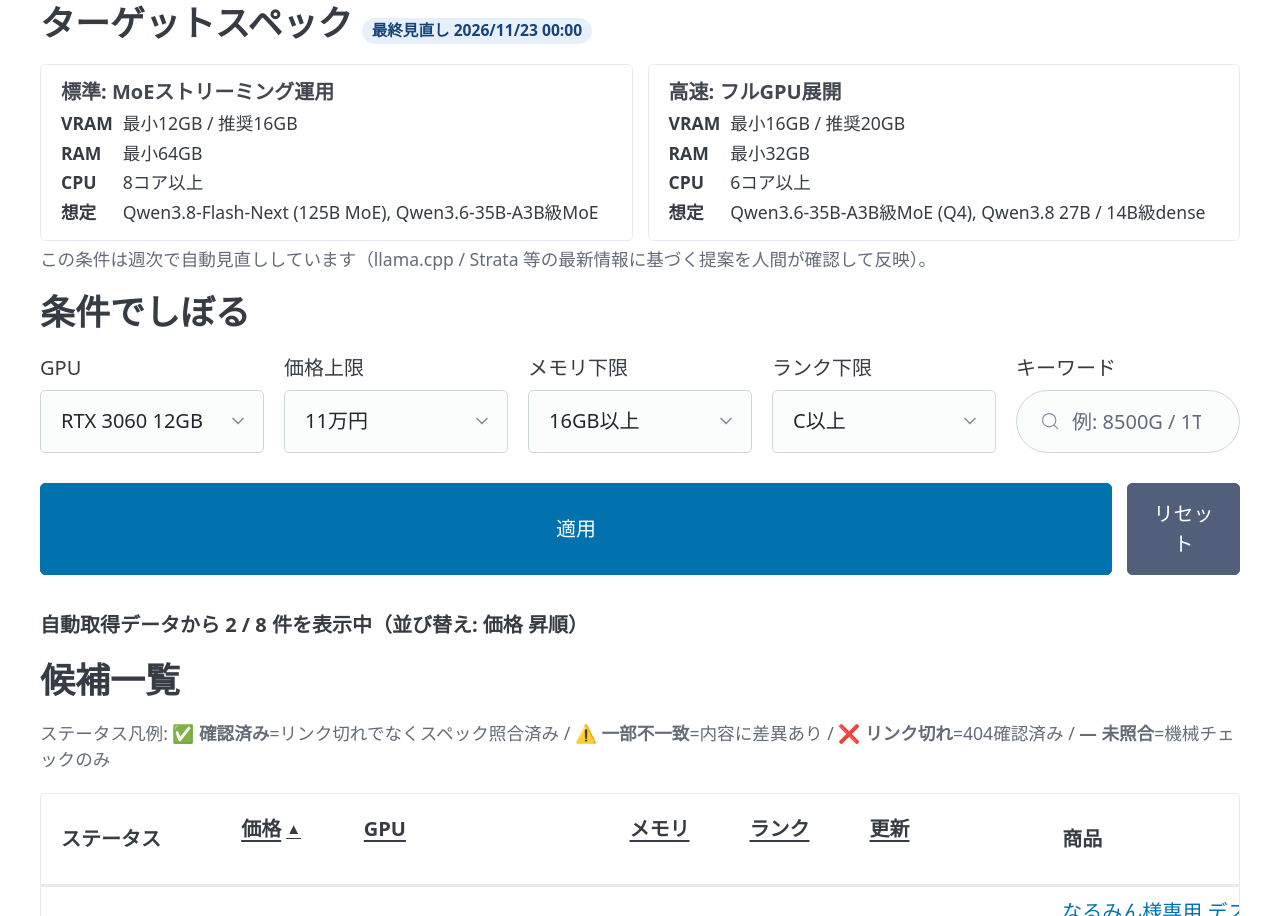
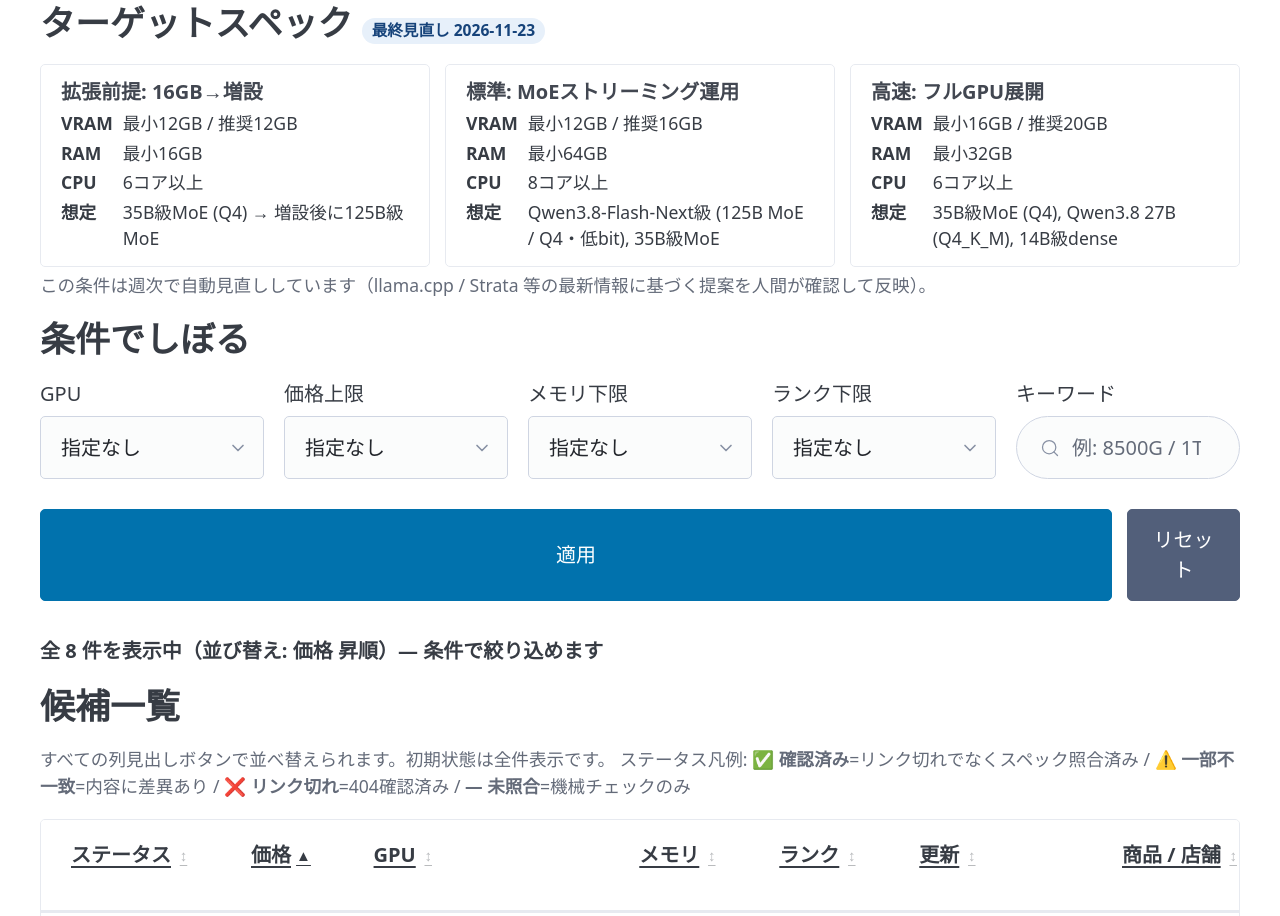
Before and after one commit to terisuke/used-pc-search-lp, a website: page index.html in a window 1280 px wide. Shown: the part 252-1168 px from the top of the page. Drawn offline with Linux system fonts and the light colour scheme.

Commit message:
fix: adversarial review round 1 — show all by default, sort every column, upgrade-base profile
Owner feedback: (1) default filters hid 6 of 8 rows (extraction nulls + strict defaults) — all filter defaults are now 指定なし so the full list is visible and the status line explains filtering; (2) every column is now sortable (status + shop added; GPU/RAM/rank/updated already), persistent arrow affordance (↕ placeholder, ▲/▼ on active), aria-sort kept in sync via textContent updates instead of span re-creation; (3) target spec gains an upgrade-base profile (16GB RAM now valid as an expand-later base; ram tiers 16/32/64) reflected in config, displayed spec data, and the weekly spec-review prompt; (4) detail panel shows the page-side price; date-only reviewed_at renders as date.

Agent-Lane: opencode

```diff
--- a/assets/css/app.css
+++ b/assets/css/app.css
@@ -111,6 +111,18 @@
 }
 .sort-btn .arrow {
   font-size: 0.75em;
+  min-width: 1em;
+  display: inline-block;
+}
+.sort-btn .arrow:empty::before {
+  content: "↕";
+  opacity: 0.35;
+}
+#items-table tbody tr:hover td {
+  background: color-mix(in srgb, var(--pico-primary) 7%, transparent);
+}
+@media (prefers-reduced-transparency: reduce) {
+  #items-table tbody tr:hover td { background: none; }
 }
 tr.row-sold-out td {
   opacity: 0.6;
--- a/assets/js/app.js
+++ b/assets/js/app.js
@@ -110,6 +110,12 @@
     });
   }
 
+  const SORT_LABEL = {
+    price_yen: "価格", gpu: "GPU", ram_gb: "メモリ", rank: "ランク",
+    updated_at: "更新", status: "ステータス", shop: "店舗",
+  };
+  const STATUS_RANK = { verified: 0, partial: 1, unchecked: 2, mismatch: 3, missing: 4 };
+
   /* --- ソート --- */
   function cmp(a, b) {
     const k = state.sortKey;
@@ -121,6 +127,10 @@
       d = nullsLast(a.rank, b.rank) || (RANK_ORDER[a.rank] ?? 9) - (RANK_ORDER[b.rank] ?? 9);
     } else if (k === "updated_at") {
       d = nullsLast(a[k], b[k]) || String(a[k]).localeCompare(String(b[k]));
+    } else if (k === "status") {
+      d = (STATUS_RANK[statusOf(a)] ?? 9) - (STATUS_RANK[statusOf(b)] ?? 9);
+    } else if (k === "shop") {
+      d = String(a.shop ?? "").localeCompare(String(b.shop ?? ""), "ja");
     } else {
       d = String(a[k] ?? "").localeCompare(String(b[k] ?? ""), "ja");
     }
@@ -130,18 +140,13 @@
   function updateAriaSort() {
     for (const btn of document.querySelectorAll(".sort-btn")) {
       const th = btn.closest("th");
+      const arrow = btn.querySelector(".arrow");
       if (btn.dataset.key === state.sortKey) {
         th.setAttribute("aria-sort", state.sortDir === "asc" ? "ascending" : "descending");
-        btn.querySelector(".arrow")?.remove();
-        btn.insertAdjacentHTML(
-          "beforeend",
-          state.sortDir === "asc"
-            ? ' <span class="arrow" aria-hidden="true">▲</span>'
-            : ' <span class="arrow" aria-hidden="true">▼</span>',
-        );
+        if (arrow) arrow.textContent = state.sortDir === "asc" ? "▲" : "▼";
       } else {
         th.setAttribute("aria-sort", "none");
-        btn.querySelector(".arrow")?.remove();
+        if (arrow) arrow.textContent = "";
       }
     }
   }
@@ -178,10 +183,11 @@
     const shown = applyFilters(state.items).sort(cmp);
     els.itemsBody.innerHTML = shown.length
       ? shown.map(rowHtml).join("")
-      : '<tr><td colspan="7">条件に合う候補がありません。条件を緩めてください。</td></tr>';
-    els.status.textContent = `自動取得データから ${shown.length} / ${state.items.length} 件を表示中（並び替え: ${
-      state.sortKey === "price_yen" ? "価格" : state.sortKey
-    } ${state.sortDir === "asc" ? "昇順" : "降順"}）`;
+      : '<tr><td colspan="7">条件に合う候補がありません。条件を緩めるか「リセット」を押してください。</td></tr>';
+    const sortText = `並び替え: ${SORT_LABEL[state.sortKey] || state.sortKey} ${state.sortDir === "asc" ? "昇順" : "降順"}`;
+    els.status.textContent = shown.length === state.items.length
+      ? `全 ${state.items.length} 件を表示中（${sortText}）— 条件で絞り込めます`
+      : `${shown.length} / ${state.items.length} 件を表示中（フィルタ適用中・${sortText}）`;
     updateAriaSort();
   }
 
@@ -204,6 +210,7 @@
       ["ステータス", STATUS_LABEL[st]],
       ["照合メモ", (fc.issues || []).join("／") || "—"],
       ["HTTP確認", fc.http_status ? String(fc.http_status) : "—"],
+      ["ページ上の価格", fc.page_price_yen != null ? fmtYen(fc.page_price_yen) : "—"],
       ["最終照合", fmtDate(fc.checked_at)],
       ["初出 / 最終確認", `${fmtDate(h.first_seen)} / ${fmtDate(h.last_seen)}`],
       ["前回価格", h.prev_price_yen ? fmtYen(h.prev_price_yen) : "—"],
@@ -278,7 +285,10 @@
       if (!res.ok) return;
       const spec = await res.json();
       if (!spec || !Array.isArray(spec.profiles) || !spec.profiles.length) return;
-      $("spec-reviewed-at").textContent = `最終見直し ${fmtDate(spec.reviewed_at)}`;
+      const reviewed = typeof spec.reviewed_at === "string" && spec.reviewed_at.length <= 10
+        ? spec.reviewed_at
+        : fmtDate(spec.reviewed_at);
+      $("spec-reviewed-at").textContent = `最終見直し ${reviewed}`;
       $("spec-profiles").innerHTML = spec.profiles.map((p) => `
         <div class="spec-card">
           <h3>${esc(p.label)}</h3>
--- a/config/conditions.json
+++ b/config/conditions.json
@@ -13,7 +13,7 @@
     "gpu_priority": "RTX 3060 12GB / 16GB級VRAM優先、12GB下限 (llama.cpp --n-cpu-moe / Strata前提)",
     "max_price_yen": 110000,
     "min_ram_gb": 16,
-    "ram_note": "RAM多め(32/64GB)を優先 — MoEエキスパートはRAMに置く",
+    "ram_note": "16GBは増設前提の拡張ベースとして対象。RAM多め(32/64GB)を優先 — MoEエキスパートはRAMに置く",
     "min_rank": "C",
     "country": "JP"
   }
--- a/data/spec-review-latest.json
+++ b/data/spec-review-latest.json
@@ -1,35 +1,47 @@
 {
   "reviewed_at": "2026-11-23",
-  "engine_basis": "llama.cpp (--n-cpu-moe / --moe-cache-mib / --moe-cache-cpu-share / --ple) + Strata (Qwen MoE expert-streaming & SSD n-gram table offload) ",
+  "engine_basis": "llama.cpp (--n-cpu-moe / --moe-cache-mib / --moe-cache-cpu-share / --ple) + Strata (Qwen MoE expert-streaming)",
   "profiles": [
+    {
+      "id": "upgrade-base",
+      "label": "拡張前提: 16GB→増設",
+      "description": "16GB搭載機を安価に確保し、空きスロットに後日増設して標準プロファイルへ到達する路線(増設前提・電源/スロット確認要)",
+      "min_vram_gb": 12,
+      "preferred_vram_gb": 12,
+      "min_ram_gb": 16,
+      "min_cpu_cores": 6,
+      "storage": "NVMe SSD 512GB以上(増設可)",
+      "target_models": "35B級MoE (Q4) → 増設後に125B級MoE"
+    },
     {
       "id": "mainstream-moe",
       "label": "標準: MoEストリーミング運用",
-      "description": "Qwen3.8-Flash-Next(125B MoE/活性6B)等をStrataまたはllama.cppのMoE GPU LRUキャッシュ(--moe-cache-mib)とSSDテーブル直読み(--ple)で動かす構成。頻出エキスパートを12-16GB VRAMにキャッシュし、残余エキスパートを64GB RAM、約29GBのn-gramテーブルをNVMe SSDに配置する",
+      "description": "Qwen3.8-Flash-Next級(125B MoE)をStrataやllama.cppのGPUキャッシュ(--moe-cache-mib)とSSDテーブル参照(--ple)で動かす構成。エキスパートをRAMに置き、ホットな層を12-16GB VRAMにキャッシュする",
       "min_vram_gb": 12,
       "preferred_vram_gb": 16,
       "min_ram_gb": 64,
       "min_cpu_cores": 8,
       "storage": "NVMe SSD 1TB以上",
-      "target_models": "Qwen3.8-Flash-Next (125B MoE), Qwen3.6-35B-A3B級MoE"
+      "target_models": "Qwen3.8-Flash-Next級 (125B MoE / Q4・低bit), 35B級MoE"
     },
     {
       "id": "all-in-vram",
       "label": "高速: フルGPU展開",
-      "description": "35B級MoEや14B-27B級denseモデルをVRAMに全展開し高token/sで運用する構成",
+      "description": "27B〜35B級モデルをVRAMに全展開し高token/sで運用する構成",
       "min_vram_gb": 16,
       "preferred_vram_gb": 20,
       "min_ram_gb": 32,
       "min_cpu_cores": 6,
       "storage": "NVMe SSD 1TB以上",
-      "target_models": "Qwen3.6-35B-A3B級MoE (Q4), Qwen3.8 27B / 14B級dense"
+      "target_models": "35B級MoE (Q4), Qwen3.8 27B (Q4_K_M), 14B級dense"
     }
   ],
   "search_target": {
-    "gpu_priority": "RTX 3060 12GB / RTX 4060 Ti 16GB / RX 7600 XT 16GB",
+    "gpu_priority": "RTX 3060 12GB / RTX 4060 Ti 16GB / RX 7600 XT 16GB / RX 6800 16GB",
     "min_vram_gb": 12,
     "preferred_vram_gb": 16,
     "ram_tiers_gb": [
+      16,
       32,
       64
     ],
@@ -37,37 +49,17 @@
   },
   "sources": [
     {
-      "title": "How Much VRAM for Local LLMs? Table by Model (2026) ",
+      "title": "How Much VRAM for Local LLMs? Table by Model (2026)",
       "url": "https://llmconfigurator.com/en/guides/vram-requirements-guide",
       "date": "2026-11-19"
     },
     {
-      "title": "Strata LLM Engine: Requirements, Setup and vs vLLM",
-      "url": "https://vdf.ai/blog/strata-local-llm/",
-      "date": "2026-11-15"
-    },
-    {
-      "title": "Strata Local AI: Run Qwen3.8-Flash-Next on a Gaming PC",
-      "url": "https://aitokenprice.com/guides/strata-local-ai",
-      "date": "2026-11-18"
-    },
-    {
-      "title": "Strata backend (experimental) - LocalAI",
-      "url": "https://localai.io/docs/features/strata/",
-      "date": "2026-11-07"
-    },
-    {
-      "title": "llama.cpp v0.7.0 Released with MoE GPU Cache and New Models",
-      "url": "https://localmodelwatch.tsuchitsuchi.com/en/2026/11/17/llamacpp-v0-7-0-released/",
+      "title": "Qwen3.8 Flash Next VRAM Requirements to Run Locally",
+      "url": "https://vramglass.com/model/qwen/qwen3-8-flash-next?market=amazon_jp",
       "date": "2026-11-22"
     },
     {
-      "title": "llama.cpp 1.0: What Changed for Home Users",
-      "url": "https://underclassic.com/llama-cpp-1-0.html",
-      "date": "2026-11-21"
-    },
-    {
-      "title": "Qwen3.8-Flash-Next: How to Run Locally (Unsloth) ",
+      "title": "Qwen3.8-Flash-Next: How to Run Locally (Unsloth)",
       "url": "https://unsloth.ai/docs/models/qwen3.8-next",
       "date": "2026-11-17"
     },
@@ -77,10 +69,25 @@
       "date": "2026-11-22"
     },
     {
-      "title": "Qwen3.8 Flash Next VRAM Requirements to Run Locally",
-      "url": "https://vramglass.com/model/qwen/qwen3-8-flash-next?market=amazon_jp",
+      "title": "Strata Local AI: Run Qwen3.8-Flash-Next on a Gaming PC",
+      "url": "https://aitokenprice.com/guides/strata-local-ai",
+      "date": "2026-11-18"
+    },
+    {
+      "title": "Strata: Run Qwen3.8-Flash-Next on your own PC",
+      "url": "https://openfree.tools/strata",
+      "date": "2026-11-15"
+    },
+    {
+      "title": "llama.cpp v0.7.0 Released with MoE GPU Cache and New Models",
+      "url": "https://localmodelwatch.tsuchitsuchi.com/en/2026/11/17/llamacpp-v0-7-0-released/",
+      "date": "2026-11-22"
+    },
+    {
+      "title": "llama.cpp b12191 release notes",
+      "url": "https://whatsnew.fyi/product/llama-cpp/releases/b12191",
       "date": "2026-11-22"
     }
   ],
-  "change_summary": "llama.cppのMoE GPU LRUキャッシュ(--moe-cache-mib/--moe-cache-cpu-share)やn-gramテーブルSSD直読み(--ple)、Strataでの12GB+ VRAM・48-64GB RAM・SSDテーブル配置の最新要件を反映し、engine_basis・プロファイル説明・target_models・sourcesを更新した。VRAM/RAM/ストレージ/中古上限価格の数値要件は最新データでも妥当であるため維持した。"
+  "change_summary": "RAM/VRAMの主要要件(12-16GB VRAM、32-64GB RAM)は維持しつつ、llama.cpp v0.7.0〜1.0のMoE GPUキャッシュ(--moe-cache-mib/--moe-cache-cpu-share)やSSDからのn-gramテーブル読み込み(--ple)をengine_basisとプロファイル説明に反映しました。また、all-in-vramの対象にQwen3.8 27Bを追加し、Strataの推奨GPUに合わせてRX 6800 16GBをgpu_priorityに追記するとともに、sourcesを最新の検索結果URLへ更新しました。"
 }
--- a/index.html
+++ b/index.html
@@ -46,28 +46,28 @@
         </div>
         <div class="grid">
           <select id="f-gpu" name="f-gpu">
-            <option value="">指定なし</option>
-            <option value="rtx3060-12" selected>RTX 3060 12GB</option>
+            <option value="" selected>指定なし</option>
+            <option value="rtx3060-12">RTX 3060 12GB</option>
             <option value="vram12">VRAM 12GB以上</option>
             <option value="vram16">VRAM 16GB以上</option>
           </select>
           <select id="f-price" name="f-price">
-            <option value="">指定なし</option>
+            <option value="" selected>指定なし</option>
             <option value="90000">9万円</option>
             <option value="100000">10万円</option>
-            <option value="110000" selected>11万円</option>
+            <option value="110000">11万円</option>
             <option value="120000">12万円</option>
             <option value="130000">13万円</option>
           </select>
           <select id="f-ram" name="f-ram">
-            <option value="">指定なし</option>
-            <option value="16" selected>16GB以上</option>
+            <option value="" selected>指定なし</option>
+            <option value="16">16GB以上</option>
             <option value="32">32GB以上</option>
             <option value="64">64GB以上</option>
           </select>
           <select id="f-rank" name="f-rank">
-            <option value="">指定なし</option>
-            <option value="C" selected>C以上</option>
+            <option value="" selected>指定なし</option>
+            <option value="C">C以上</option>
             <option value="B">B以上</option>
             <option value="A">A以上</option>
           </select>
@@ -85,6 +85,7 @@
     <section aria-labelledby="list-heading">
       <h2 id="list-heading">候補一覧</h2>
       <p id="legend" class="legend">
+        すべての列見出しボタンで並べ替えられます。初期状態は全件表示です。
         ステータス凡例:
         <strong>✅ 確認済み</strong>=リンク切れでなくスペック照合済み /
         <strong>⚠️ 一部不一致</strong>=内容に差異あり /
@@ -96,23 +97,27 @@
           <caption class="visually-hidden">中古PC候補一覧。列見出しのボタンで並べ替えられます。</caption>
           <thead>
             <tr>
-              <th scope="col" id="th-status">ステータス</th>
+              <th scope="col" id="th-status" aria-sort="none">
+                <button type="button" class="sort-btn" data-key="status">ステータス <span class="arrow" aria-hidden="true"></span></button>
+              </th>
               <th scope="col" id="th-price" aria-sort="ascending">
                 <button type="button" class="sort-btn" data-key="price_yen">価格 <span class="arrow" aria-hidden="true">▲</span></button>
               </th>
               <th scope="col" id="th-gpu" aria-sort="none">
-                <button type="button" class="sort-btn" data-key="gpu">GPU</button>
+                <button type="button" class="sort-btn" data-key="gpu">GPU <span class="arrow" aria-hidden="true"></span></button>
               </th>
               <th scope="col" id="th-ram" aria-sort="none">
-                <button type="button" class="sort-btn" data-key="ram_gb">メモリ</button>
+                <button type="button" class="sort-btn" data-key="ram_gb">メモリ <span class="arrow" aria-hidden="true"></span></button>
               </th>
               <th scope="col" id="th-rank" aria-sort="none">
-                <button type="button" class="sort-btn" data-key="rank">ランク</button>
+                <button type="button" class="sort-btn" data-key="rank">ランク <span class="arrow" aria-hidden="true"></span></button>
               </th>
               <th scope="col" id="th-updated" aria-sort="none">
-                <button type="button" class="sort-btn" data-key="updated_at">更新</button>
+                <button type="button" class="sort-btn" data-key="updated_at">更新 <span class="arrow" aria-hidden="true"></span></button>
               </th>
-              <th scope="col" id="th-item">商品</th>
+              <th scope="col" id="th-item" aria-sort="none">
+                <button type="button" class="sort-btn" data-key="shop">商品 / 店舗 <span class="arrow" aria-hidden="true"></span></button>
+              </th>
             </tr>
           </thead>
           <tbody id="items-body">
--- a/scripts/spec-review.mjs
+++ b/scripts/spec-review.mjs
@@ -113,7 +113,8 @@ const proposedRaw = await geminiJson(
   "2026年11月時点で『中古デスクトップPCでローカルLLM(Qwen系MoE)を実際に運用する』ための" +
   "ターゲットスペック定義を提案してください。llama.cppのMoEオフロード(--n-cpu-moe)や" +
   "Strataのようなエキスパートストリーミング時代の要件を反映し、RAM/VRAM/ストレージの" +
-  "妥当な最小値と推奨値を決めてください。根拠URLは必ずsourcesに反映。" +
+  "妥当な最小値と推奨値を決めてください。**RAM 16GBは『増設前提の拡張ベース(upgrade-base)』" +
+  "プロファイルとして必ず含めること**。根拠URLは必ずsourcesに反映。" +
   `現在の定義(参考・維持すべき場合は変更しない): ${JSON.stringify(current)}` +
   "\n\n検索結果:\n" + evidence.map((e, i) => `[${i}] ${e.title} (${e.url}, updated:${e.last_updated || "?"})\n${e.snippet}`).join("\n\n") +
   "\n\nchange_summaryには現行定義との差分を日本語1-3文で。変更が不要なら「変更不要」。",
```
Also changed, not shown: config/target-spec.json (+12 -1 lines), data/spec-review-latest.md (+13 -14 lines).
